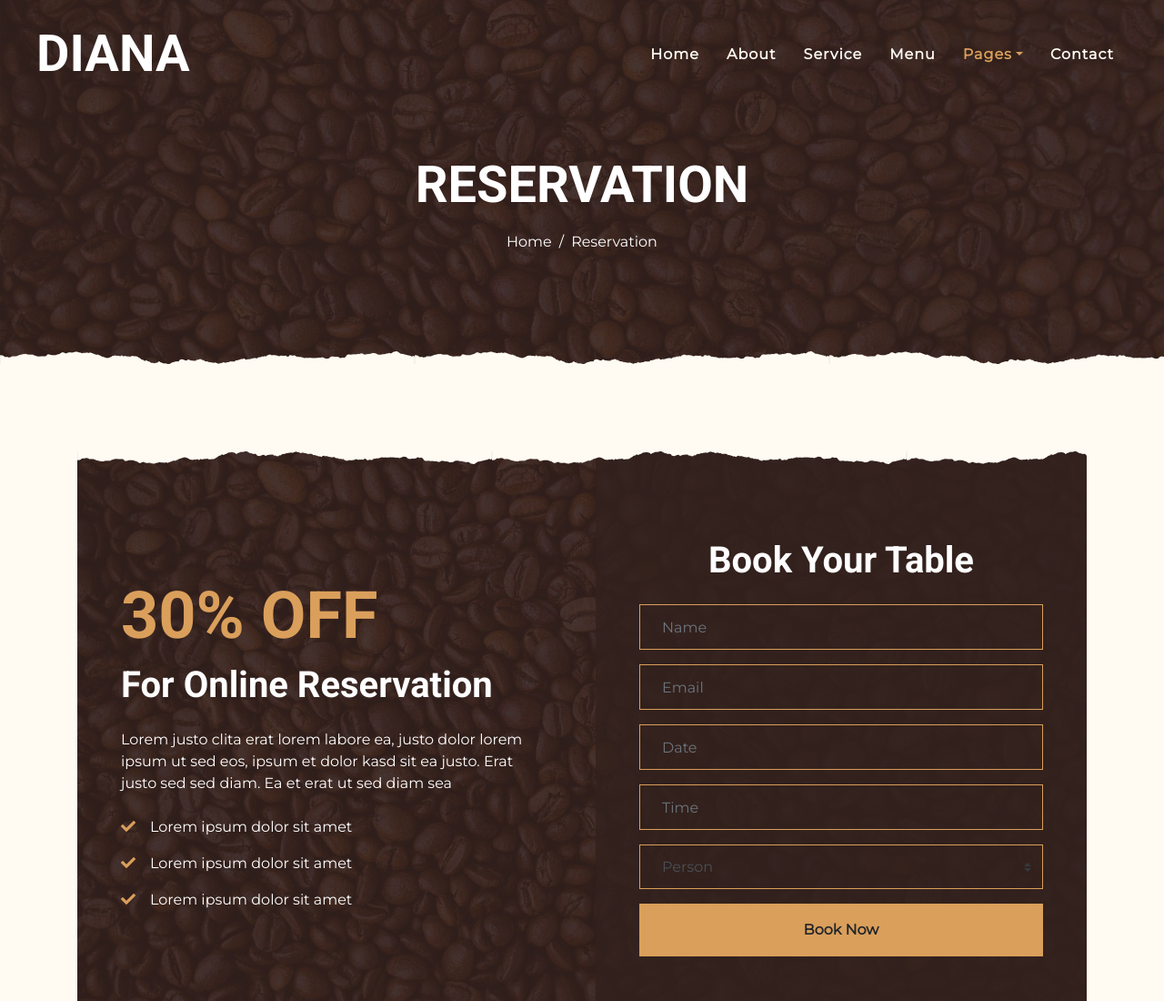
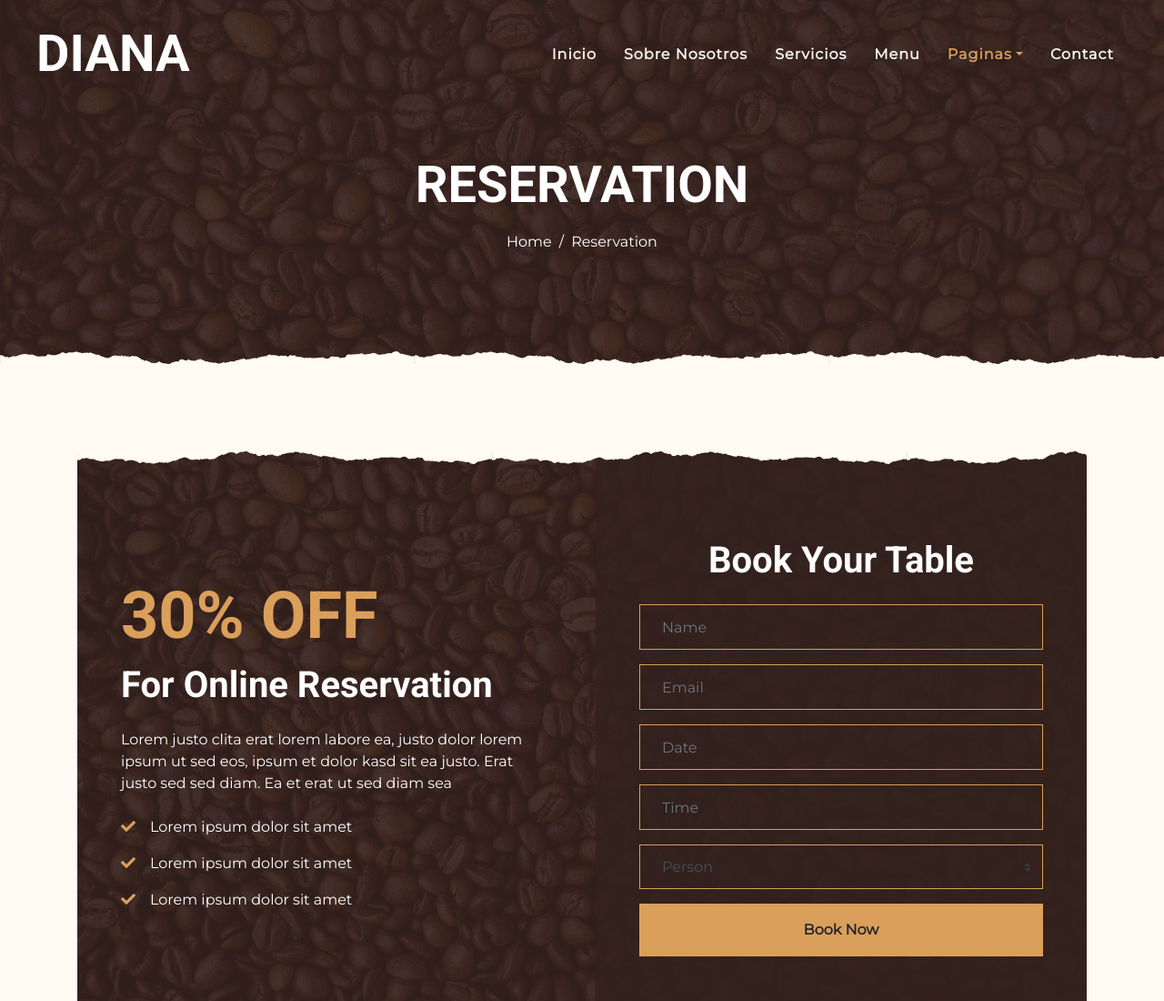
Before and after one commit to HandyManu/DIANA, a plain HTML site: page coffee-shop-html-template/reservation.html in a window 1280 px wide. Shown: the top 1100 px of the page at 91% size. Drawn offline with nearby package versions, Linux system fonts and the light colour scheme.

Commit message:
Cambie el menu

```diff
--- a/coffee-shop-html-template/reservation.html
+++ b/coffee-shop-html-template/reservation.html
@@ -38,15 +38,15 @@
             </button>
             <div class="collapse navbar-collapse justify-content-between" id="navbarCollapse">
                 <div class="navbar-nav ml-auto p-4">
-                    <a href="index.html" class="nav-item nav-link">Home</a>
-                    <a href="about.html" class="nav-item nav-link">About</a>
-                    <a href="service.html" class="nav-item nav-link">Service</a>
+                    <a href="index.html" class="nav-item nav-link">Inicio</a>
+                    <a href="about.html" class="nav-item nav-link">Sobre Nosotros</a>
+                    <a href="service.html" class="nav-item nav-link">Servicios</a>
                     <a href="menu.html" class="nav-item nav-link">Menu</a>
                     <div class="nav-item dropdown">
-                        <a href="#" class="nav-link dropdown-toggle active" data-toggle="dropdown">Pages</a>
+                        <a href="#" class="nav-link dropdown-toggle active" data-toggle="dropdown">Paginas</a>
                         <div class="dropdown-menu text-capitalize">
-                            <a href="reservation.html" class="dropdown-item active">Reservation</a>
-                            <a href="testimonial.html" class="dropdown-item">Testimonial</a>
+                            <a href="reservation.html" class="dropdown-item active">Reservaciones</a>
+                            <a href="testimonial.html" class="dropdown-item">Testimonios</a>
                         </div>
                     </div>
                     <a href="contact.html" class="nav-item nav-link">Contact</a>
```
